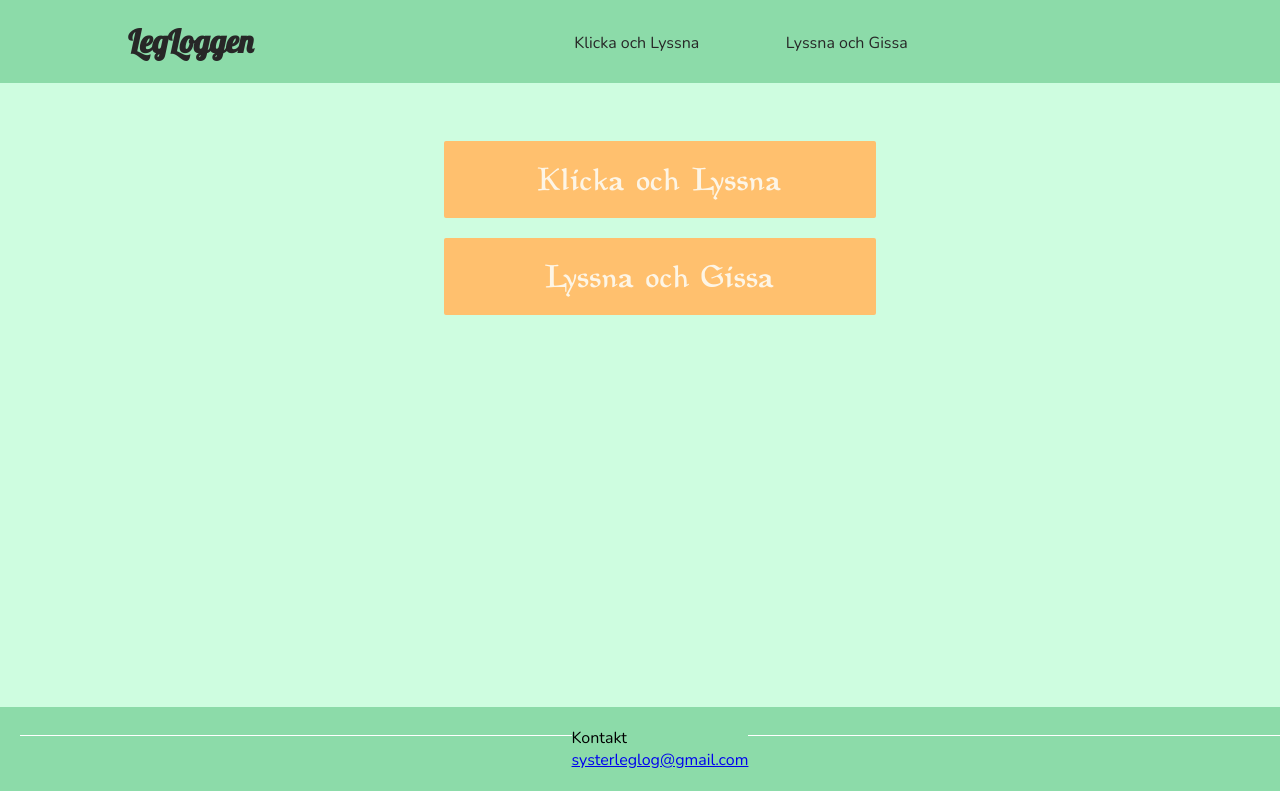
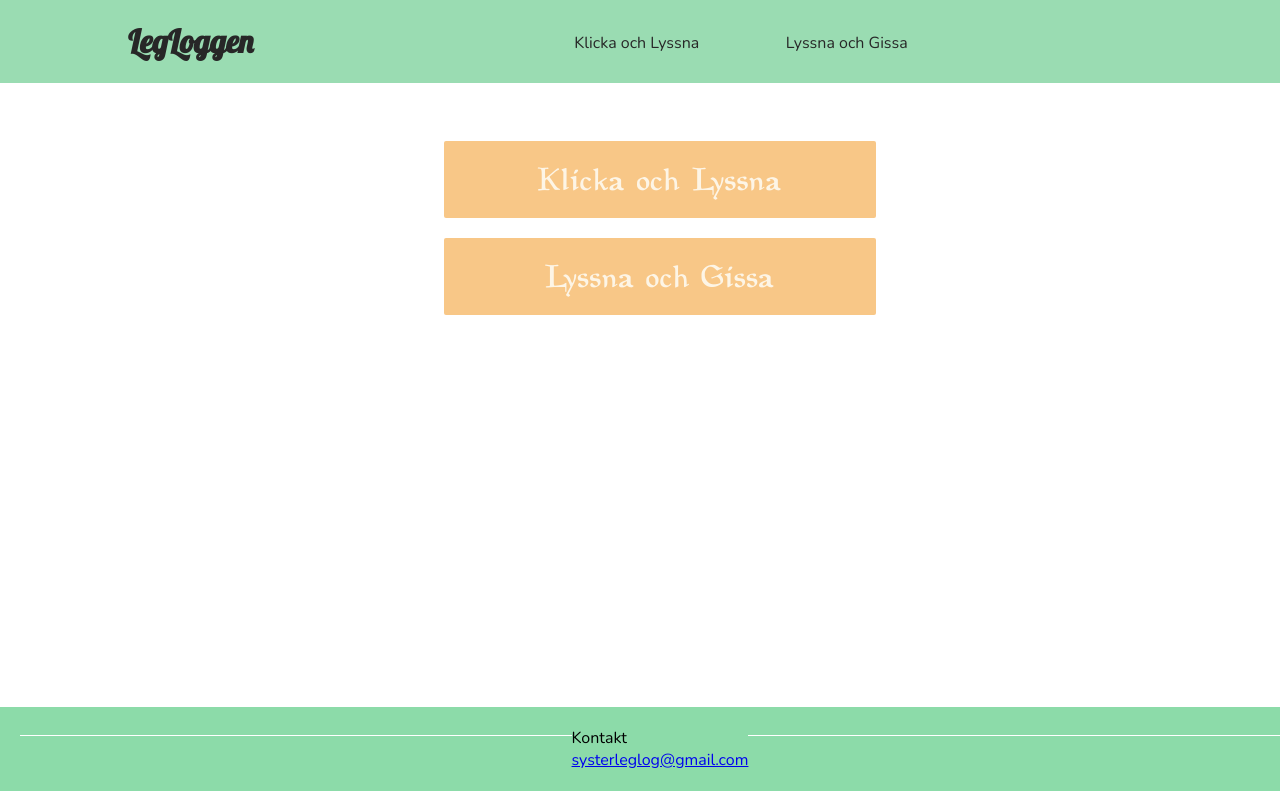
Before and after one commit to Adenholm/SysterLegLog, a React (Create React App) app: page / in a window 1280 px wide. Built offline with nearby package versions, Linux system fonts and the light colour scheme.

Commit message:
changed the coloures a bit

```diff
--- a/src/App.css
+++ b/src/App.css
@@ -2,7 +2,7 @@
 
 #root {
   height: 100vh;
-  --bg-color: #cefde0;
+  --bg-color: #ffffff;
   --btn-color: white;
   --btn-hover-color: #ebf3fa;
   --text-color: rgb(39, 39, 39);
--- a/src/Layouts/Header.css
+++ b/src/Layouts/Header.css
@@ -4,7 +4,7 @@
     position: relative;
     padding-left: 0em;
     padding-right: 0em;
-    background-color: #8cdba9;
+    background-color: #9adcb2;
 
     display: flex;
     flex-direction: row;
--- a/src/Pages.css
+++ b/src/Pages.css
@@ -13,7 +13,7 @@
   border: none;
   cursor: pointer;
 
-  background-color: #ffc06e;
+  background-color: #f8c787;
   color: #242424;
 }
 
```
